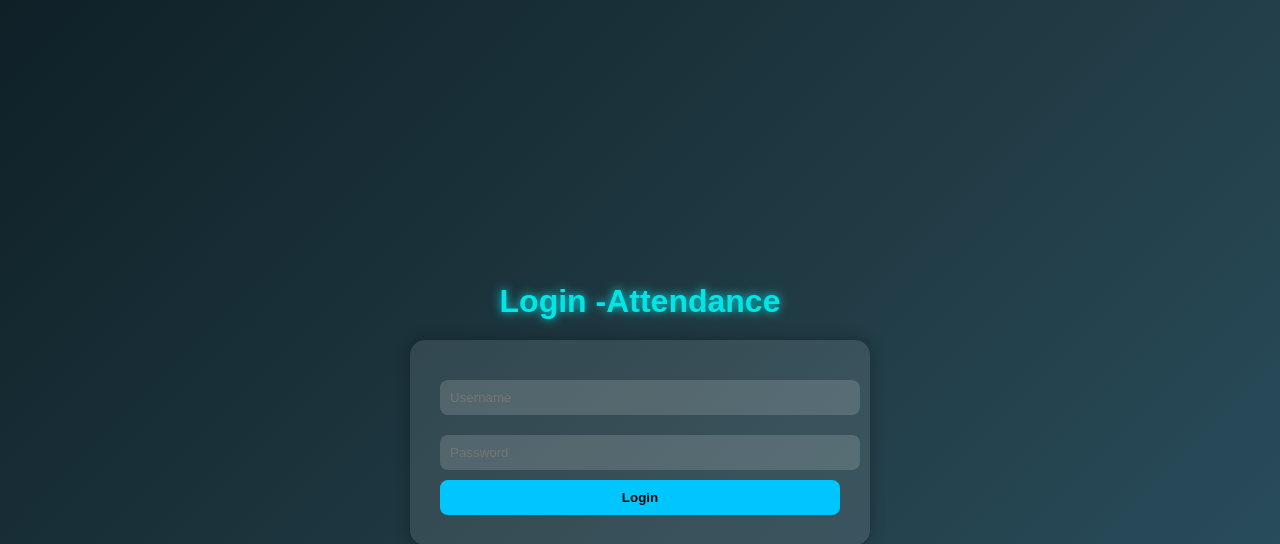
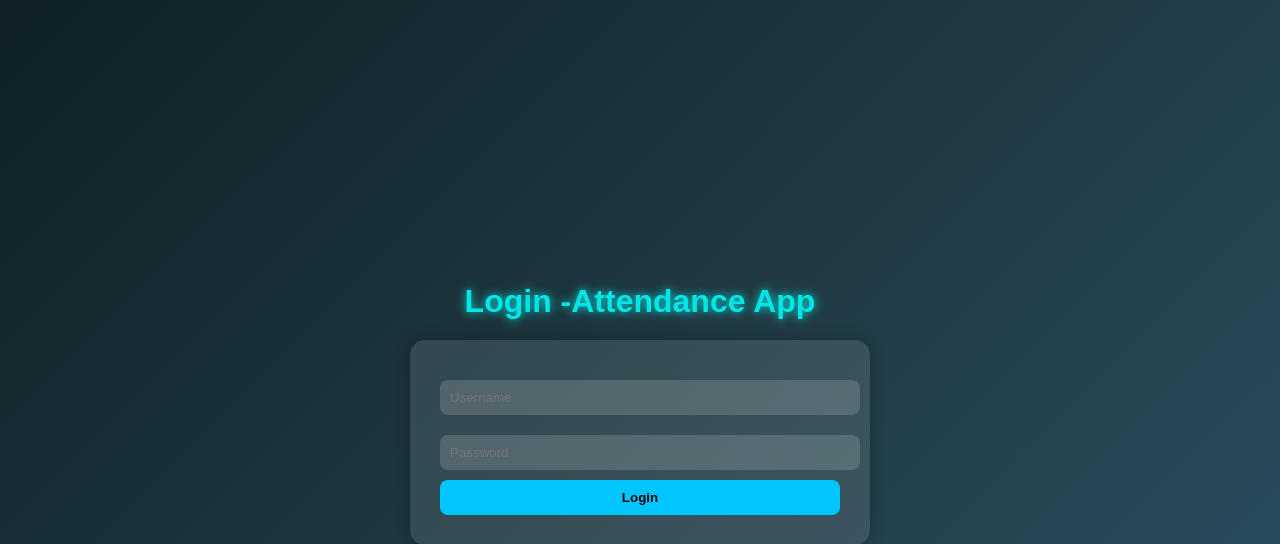
Before and after one commit to Baskar245/batman, a Python web app: template templates/login.html in a window 1280 px wide. Shown: the top 544 px of the page. Run offline with Jinja, Linux system fonts and the light colour scheme; the template is opened without the code that fills it, so the values that code supplies are empty.

Commit message:
Update login.html

```diff
--- a/templates/login.html
+++ b/templates/login.html
@@ -13,7 +13,7 @@ button{width:100%; padding:10px; border:none; border-radius:8px; cursor:pointer;
 </style>
 </head>
 <body>
-<h1>Login -Attendance</h1>
+<h1>Login -Attendance App</h1>
 <form action="/login" method="POST">
   <input type="text" name="username" placeholder="Username" required>
   <input type="password" name="password" placeholder="Password" required>
```
